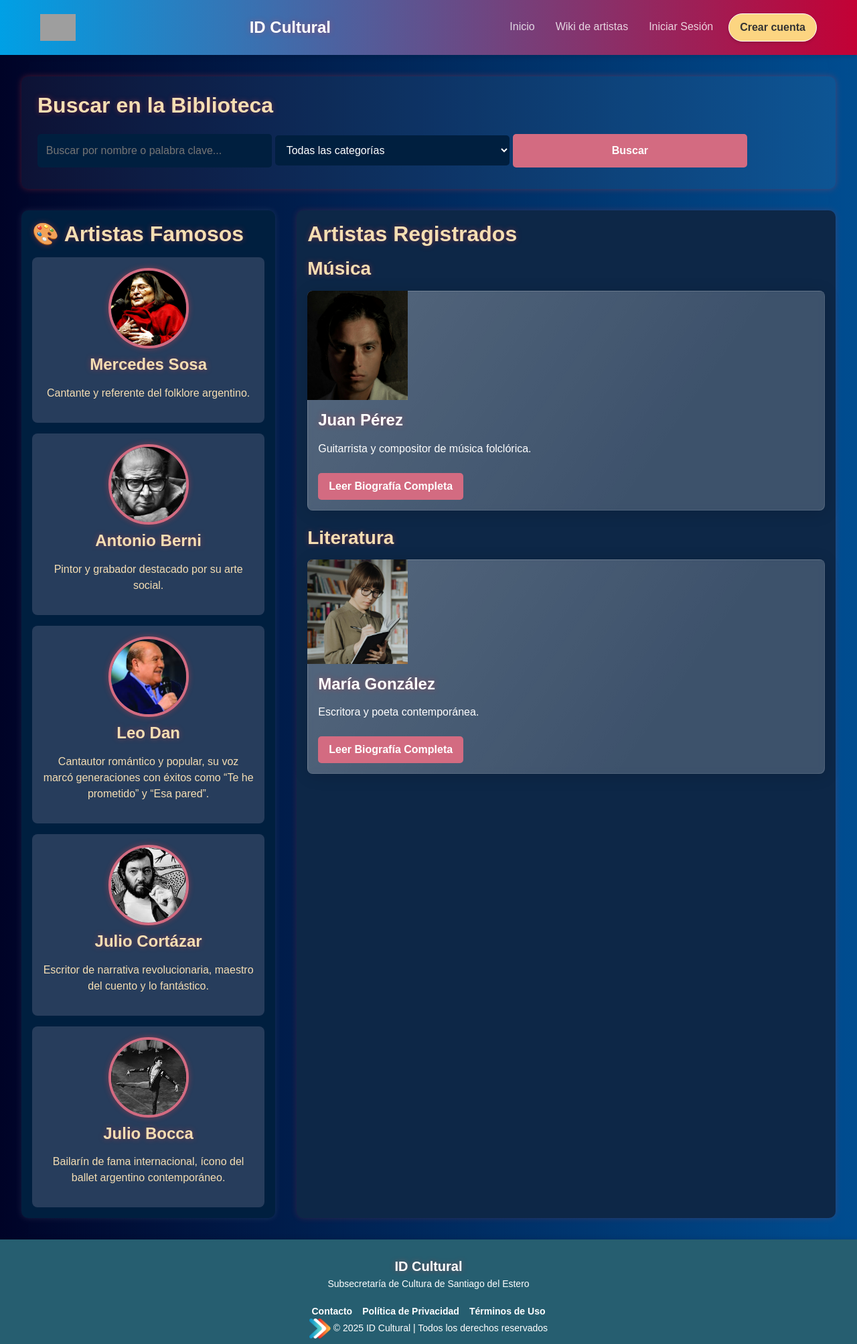
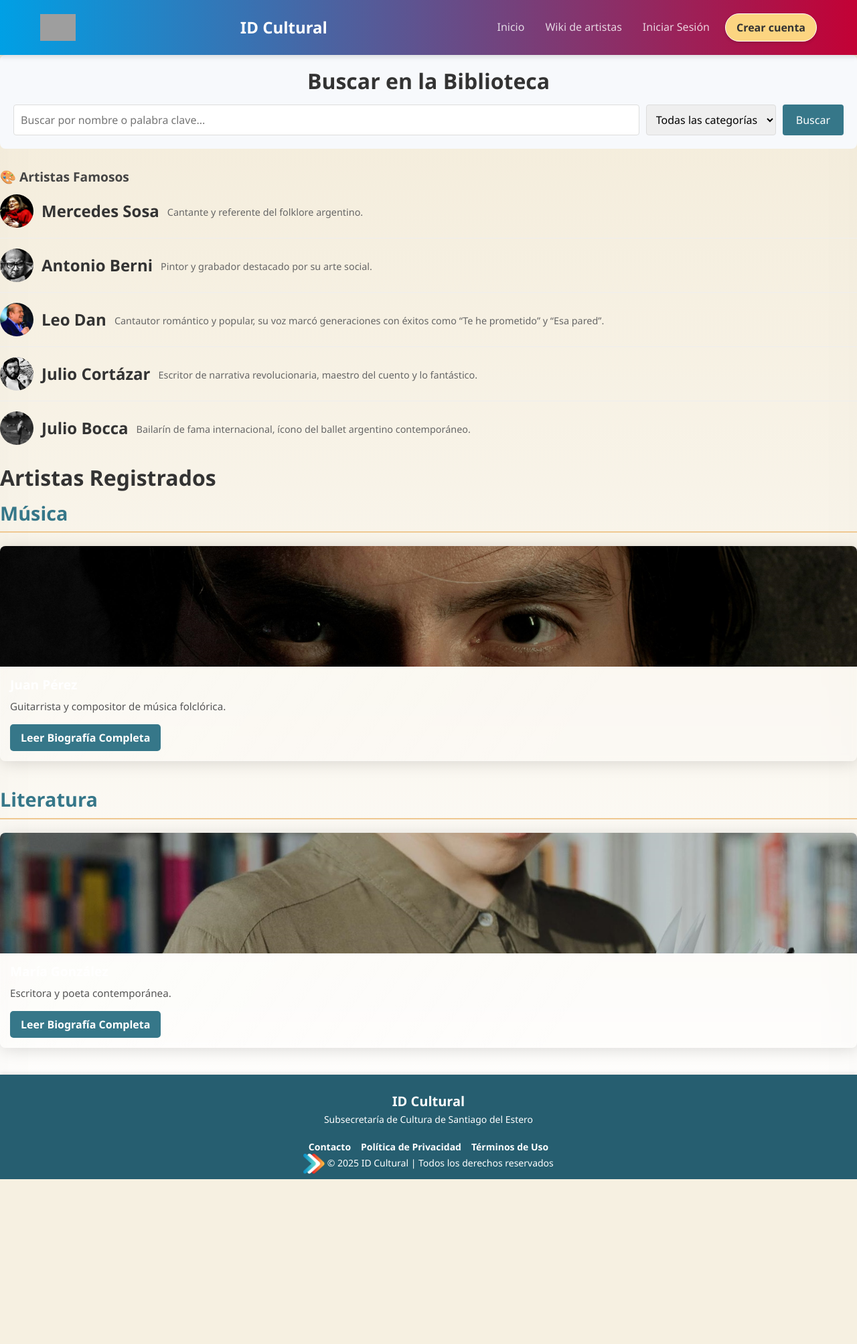
Before and after one commit to runatechdev/ID-Cultural, a PHP site: page /wiki.php in a window 1280 px wide. Shown: the whole page at 67% size. After the commit the page ends 1760 px from the top, so only its background shows below. Run offline with PHP 8.4, Linux system fonts and the light colour scheme; some libraries are stand-ins or nearby versions; grey boxes are pictures that could not be loaded.

Commit message:
volviendo al wiki original

```diff
--- a/public/static/css/wiki.css
+++ b/public/static/css/wiki.css
@@ -1,178 +1,163 @@
-#wiki {
-  margin: 0;
-  padding: 0;
-  font-family: 'Orbitron', sans-serif;
-  background: linear-gradient(to right, #000428, #004e92);
-  color: wheat;
-  animation: enterFromTop 1s ease-out forwards;
+/* Este es el contenedor que crea las 2 columnas */
+.wiki-layout {
+    display: flex;
+    gap: 30px; /* Espacio entre las columnas */
+    margin-top: 30px;
 }
 
-/* 🧩 Animaciones direccionales suaves */
-@keyframes enterFromTop {
-  0% { opacity: 0; transform: translateY(-60px); }
-  100% { opacity: 1; transform: translateY(0); }
+/* La columna de contenido principal (ocupa más espacio) */
+.main-content {
+    flex: 3; /* Ocupa 3 partes del espacio disponible */
 }
 
-@keyframes enterFromBottom {
-  0% { opacity: 0; transform: translateY(60px); }
-  100% { opacity: 1; transform: translateY(0); }
+/* La columna de la barra lateral (ocupa menos) */
+.sidebar {
+    flex: 1; /* Ocupa 1 parte del espacio disponible */
+    min-width: 250px; /* Para que no se encoja demasiado */
 }
 
-@keyframes enterFromLeft {
-  0% { opacity: 0; transform: translateX(-60px); }
-  100% { opacity: 1; transform: translateX(0); }
+/* Estilo de la barra de búsqueda */
+.search {
+    text-align: center;
+    margin-bottom: 30px;
+    padding: 20px;
+    background-color: #f7f9fc;
+    border-radius: 8px;
 }
 
-@keyframes enterFromRight {
-  0% { opacity: 0; transform: translateX(60px); }
-  100% { opacity: 1; transform: translateX(0); }
+.search form {
+    display: flex;
+    gap: 10px;
+    justify-content: center;
 }
 
-/* 🧩 Estructura principal */
-main.full-width {
-  width: 100%;
-  padding: 2rem;
-  box-sizing: border-box;
-  animation: enterFromTop 0.8s ease-out forwards;
+.search input, .search select {
+    padding: 10px;
+    font-size: 1rem;
+    border: 1px solid #ddd;
+    border-radius: 4px;
 }
 
-h2, h3, h4 {
-  font-weight: 600;
-  color: #ff3c3c;
-  text-shadow: 0 0 8px #ff3c3c60;
-  animation: enterFromTop 0.8s ease-out forwards;
+.search input { flex-grow: 1; } /* El input de texto ocupa más espacio */
+
+.search button {
+    padding: 10px 20px;
+    background-color: var(--color-primario);
+    color: white;
+    border: none;
+    font-size: 1rem;
+    cursor: pointer;
+    border-radius: 4px;
 }
 
-.search {
-  background: rgba(255, 255, 255, 0.05);
-  padding: 1.5rem;
-  border-radius: 10px;
-  margin-bottom: 2rem;
-  box-shadow: 0 0 10px rgba(255, 60, 60, 0.3);
-  animation: enterFromTop 0.8s ease-out forwards;
+/* Sección de cada categoría (Música, Literatura, etc.) */
+.categoria {
+    margin-bottom: 40px;
 }
 
-.search input,
-.search select,
-.search button {
-  display: inline-block;
-  margin: 0.5rem 0;
-  padding: 0.8rem;
-  border: none;
-  border-radius: 5px;
-  font-size: 1rem;
-  width: 30%;
+.categoria h3 {
+    font-size: 1.8rem;
+    color: var(--color-primario);
+    border-bottom: 2px solid var(--color-acento);
+    padding-bottom: 10px;
+    margin-bottom: 20px;
 }
 
-.search input,
-.search select {
-  background-color: #001f3f;
-  color: #ffffff;
+/* Contenedor de las tarjetas de artistas (¡ESTO FALTABA!) */
+.cards-container {
+    display: grid;
+    /* Crea una grilla flexible */
+    grid-template-columns: repeat(auto-fill, minmax(280px, 1fr));
+    gap: 20px;
 }
 
-.search button {
-  background-color: #d36b81;
-  color: #ffffff;
-  font-weight: bold;
-  cursor: pointer;
-  transition: background-color 0.3s ease;
+/* Estilo de las tarjetas (cards) de artistas */
+.card {
+    background-color: #fff;
+    border-radius: 10px;
+    box-shadow: 0 4px 10px rgba(0, 0, 0, 0.08);
+    overflow: hidden; /* Para que la imagen no se salga de los bordes redondeados */
+    transition: transform 0.3s ease, box-shadow 0.3s ease;
 }
 
-.search button:hover {
-  background-color: #cc2c2c;
+.card:hover {
+    transform: translateY(-5px);
+    box-shadow: 0 8px 20px rgba(0, 0, 0, 0.12);
 }
 
-/* 🧱 Contenido tipo rompecabezas */
-.content-wrapper {
-  display: flex;
-  gap: 2rem;
-  flex-wrap: wrap;
-  animation: enterFromBottom 1s ease-in-out forwards;
+.card img {
+    width: 100%;
+    height: 180px;
+    object-fit: cover;
 }
 
-.sidebar {
-  flex: 1 1 30%;
-  background-color: #001f3f;
-  padding: 1rem;
-  border-radius: 10px;
-  box-shadow: 0 0 10px rgba(255, 255, 255, 0.1);
-  color: wheat;
-  animation: enterFromLeft 0.8s ease-out forwards;
+.card-info {
+    padding: 15px;
 }
 
-.famoso-container {
-  display: grid;
-  grid-template-columns: 1fr;
-  gap: 1rem;
+.card-info h4 {
+    margin: 0 0 10px 0;
+    font-size: 1.2rem;
+}
+
+.card-info p {
+    font-size: 0.95rem;
+    color: #555;
+    margin-bottom: 15px;
+}
+
+.btn-biografia {
+    display: inline-block;
+    padding: 8px 16px;
+    background-color: var(--color-primario);
+    color: white;
+    border-radius: 5px;
+    text-decoration: none;
+    font-weight: bold;
+}
+
+/* Sidebar de artistas famosos */
+.sidebar h2 {
+    font-size: 1.2rem;
+    color: #444;
+    margin-bottom: 15px;
 }
 
 .famoso {
-  background-color: #273d5c;
-  padding: 1rem;
-  border-radius: 8px;
-  transition: transform 0.3s ease;
-  text-align: center;
-  animation: enterFromBottom 0.7s ease-out forwards;
+    display: flex;
+    align-items: center;
+    gap: 12px;
+    margin-bottom: 15px;
+    padding-bottom: 15px;
+    border-bottom: 1px solid #eee;
 }
 
-.famoso:hover {
-  transform: scale(1.05);
+.famoso:last-child {
+    border-bottom: none;
 }
 
 .famoso img {
-  width: 120px;
-  height: 120px;
-  border-radius: 50%;
-  object-fit: cover;
-  margin-bottom: 10px;
-  border: 4px solid #d36b81;
-  box-shadow: 0 0 8px #ff3c3c60;
+    width: 50px;
+    height: 50px;
+    object-fit: cover;
+    border-radius: 50%;
 }
 
-.main-content {
-  flex: 1 1 65%;
-  background-color: #0d2747;
-  padding: 1rem;
-  border-radius: 10px;
-  box-shadow: 0 0 10px #ff3c3c30;
-  color: wheat;
-  animation: enterFromRight 0.8s ease-out forwards;
+.famoso h4 {
+    margin: 0;
+    font-weight: bold;
 }
 
-.card {
-  display: flex;
-  background-color: #112;
-  margin-bottom: 1.5rem;
-  border-radius: 8px;
-  overflow: hidden;
-  box-shadow: 0 0 6px rgba(100, 23, 23, 0.067);
-  animation: enterFromBottom 0.6s ease-out forwards;
+.famoso p {
+    margin: 2px 0 0;
+    color: #666;
+    font-size: 0.9rem;
 }
 
-.card img {
-  width: 150px;
-  height: auto;
-  object-fit: cover;
+/* Mensaje de no resultados */
+.no-results {
+    text-align: center;
+    font-size: 1.2rem;
+    color: #888;
+    padding: 40px;
 }
-
-.card-info {
-  padding: 1rem;
-  color: #ffffff;
-}
-
-.btn-biografia {
-  display: inline-block;
-  margin-top: 0.5rem;
-  padding: 0.5rem 1rem;
-  background-color: #d36b81;
-  color: #fff;
-  border-radius: 5px;
-  text-decoration: none;
-  font-weight: bold;
-  transition: transform 0.2s ease;
-}
-
-.btn-biografia:hover {
-  transform: translateY(-2px);
-  background-color: #cc2c2c;
-}
```
